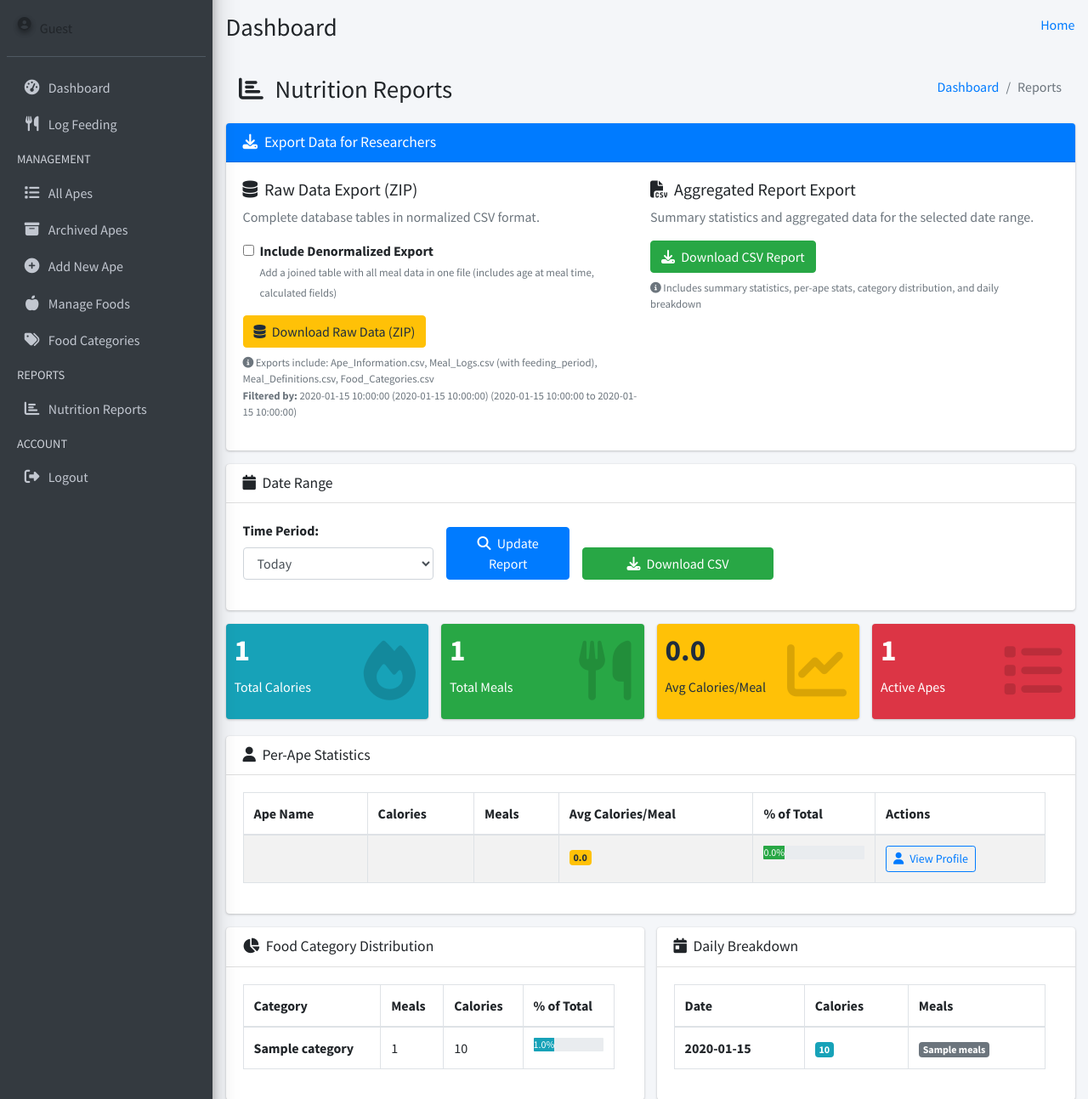
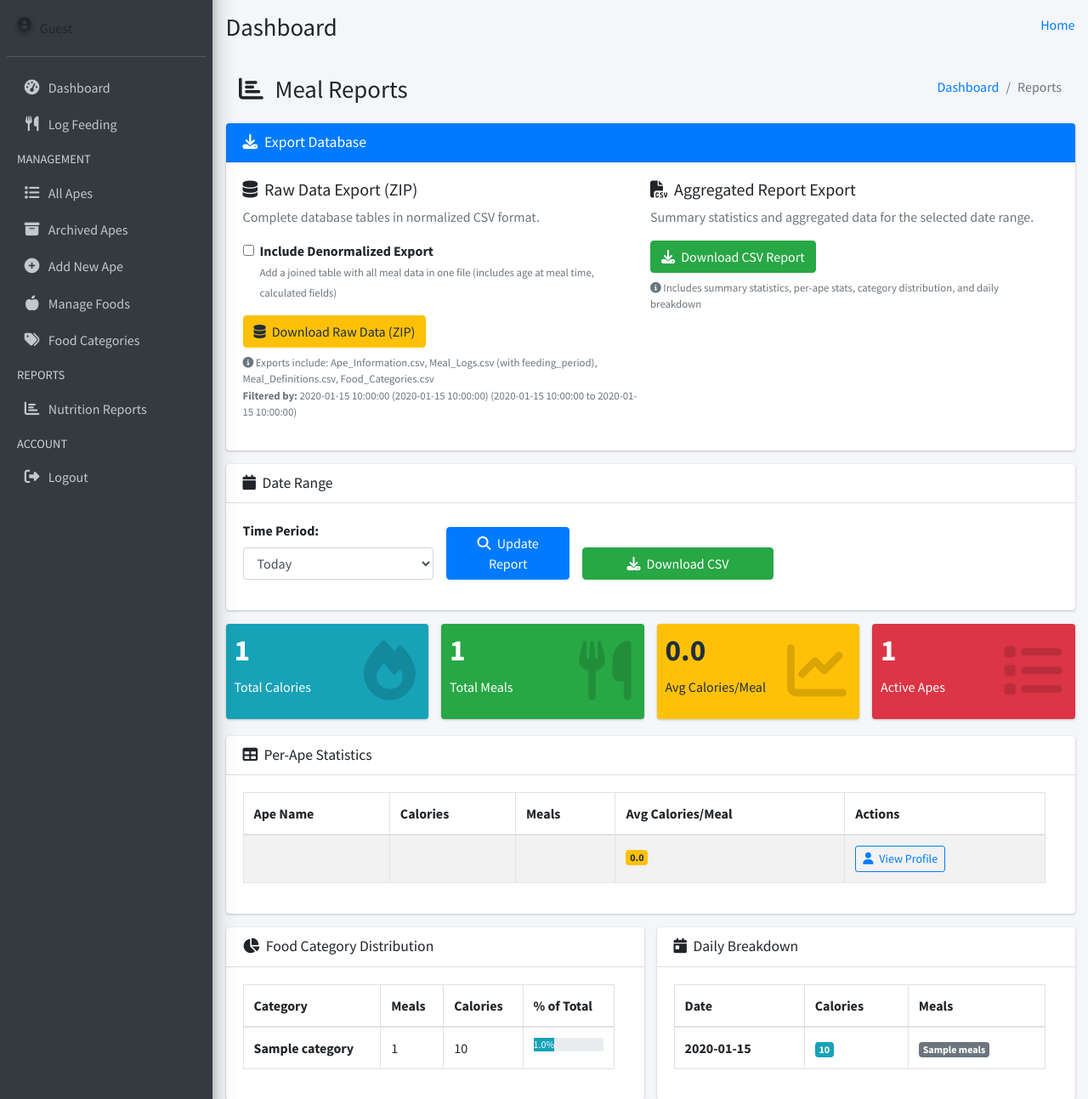
Before and after one commit to Interdisciplinary-Computing-Lab/ape-wellness-tracker, a Python web app: template backend/templates/reports.html in a window 1280 px wide. Shown: the part 57-1350 px from the top of the page at 85% size. Run offline with Jinja, Linux system fonts and the light colour scheme; the template is opened without the code that fills it: most values are stand-ins (such as "Sample title", 1, 10 or a date in 2020); some libraries are stand-ins or nearby versions.

Commit message:
Remove % of Total column from Per-Ape Statistics table and update icon
- Removed '% of Total' column from Per-Ape Statistics table in reports
- Changed icon from fa-user to fa-table for Per-Ape Statistics section
- Removed percentage_of_total calculation from backend
- Removed '% of Total' column from CSV export

```diff
--- a/backend/templates/reports.html
+++ b/backend/templates/reports.html
@@ -1,6 +1,6 @@
 {% extends "adminlte_base.html" %}
 
-{% block title %}Reports - Ape Wellness Tracker{% endblock %}
+{% block title %}Reports - Ape Meal Tracker{% endblock %}
 
 {% block body %}
     <!-- Page Header -->
@@ -10,7 +10,7 @@
                 <div class="col-sm-6">
                     <h1 class="m-0">
                         <i class="fas fa-chart-bar mr-2"></i>
-                        Nutrition Reports
+                        Meal Reports
                     </h1>
                 </div>
                 <div class="col-sm-6">
@@ -29,7 +29,7 @@
             <div class="card card-primary">
                 <div class="card-header">
                     <h3 class="card-title">
-                        <i class="fas fa-download mr-2"></i>Export Data for Researchers
+                        <i class="fas fa-download mr-2"></i>Export Database
                     </h3>
                 </div>
                 <div class="card-body">
@@ -211,7 +211,7 @@
             <div class="card">
                 <div class="card-header">
                     <h3 class="card-title">
-                        <i class="fas fa-user mr-1"></i>
+                        <i class="fas fa-table mr-1"></i>
                         Per-Ape Statistics
                     </h3>
                 </div>
@@ -224,7 +224,6 @@
                                     <th>Calories</th>
                                     <th>Meals</th>
                                     <th>Avg Calories/Meal</th>
-                                    <th>% of Total</th>
                                     <th>Actions</th>
                                 </tr>
                             </thead>
@@ -243,14 +242,6 @@
                                     </td>
                                     <td>
                                         <span class="badge badge-warning">{{ "%.1f"|format(stats.avg_calories) }}</span>
-                                    </td>
-                                    <td>
-                                        <div class="progress">
-                                            <div class="progress-bar bg-success"
-                                                 data-width="{{ "%.1f"|format(stats.percentage_of_total) }}">
-                                                {{ "%.1f"|format(stats.percentage_of_total) }}%
-                                            </div>
-                                        </div>
                                     </td>
                                     <td>
                                         <a href="{{ url_for('site.ape_profile_page', ape_id=ape.id) }}"
@@ -365,7 +356,7 @@
             <div class="alert alert-info">
                 <h5><i class="icon fas fa-info"></i> No Data Available</h5>
                 No meals have been logged for the selected date range.
-                <a href="{{ url_for('site.log_feeding') }}" class="alert-link">Log some feeding data</a> to see reports.
+                <a href="{{ url_for('site.log_feeding') }}" class="alert-link">Log some meal data</a> to see reports.
             </div>
         </div>
     </div>
```
